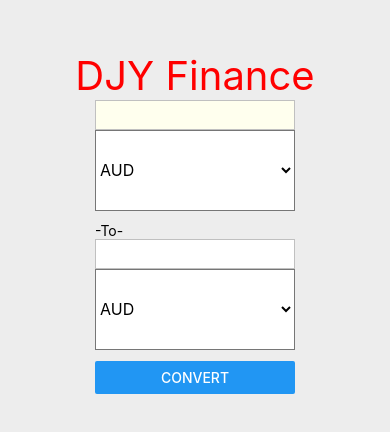
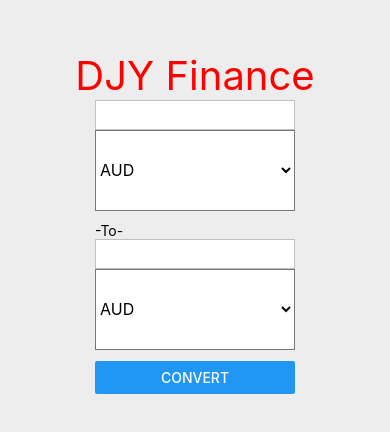
Before and after one commit to yashoss/DJYFinance, a React Native app: screen / in a window 390 px wide. Shown: the part 200-632 px from the top of the page. Built offline with nearby package versions, Linux system fonts and the light colour scheme.

Commit message:
undo color change

```diff
--- a/styles.js
+++ b/styles.js
@@ -28,7 +28,7 @@ const styles = StyleSheet.create({
     height: 30,
     width: WIDTH,
     textAlign: 'center',
-    backgroundColor: '#FFE',
+    backgroundColor: '#FFF',
     borderWidth: 0.5,
     borderColor: '#C0C0C0',
   },
```
